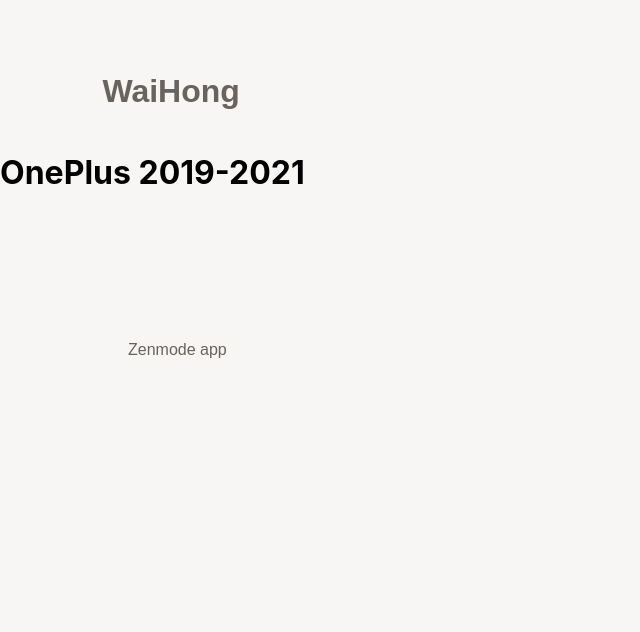
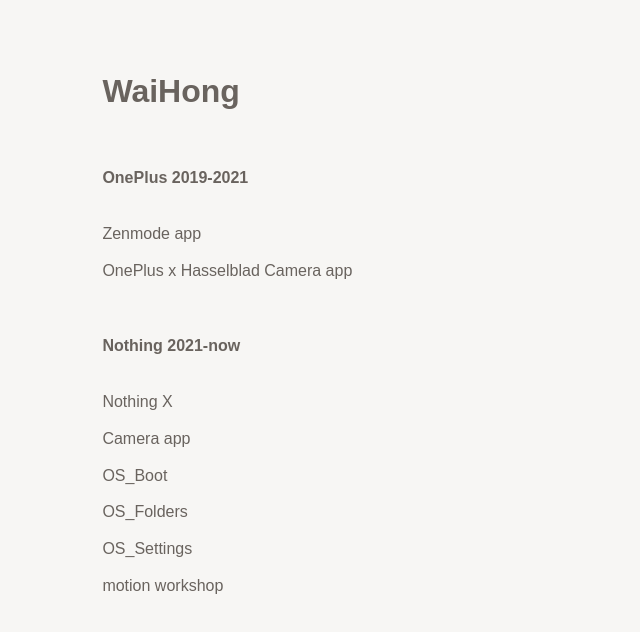
Before and after one commit to Waihonglim94/portfolio, a React (Create React App) app: page / in a window 1280 px wide. Shown: the top 632 px of the page, without its empty margins (0-640 px from the left). Built offline with nearby package versions, Linux system fonts and the light colour scheme.

Commit message:
left side ui and fixing video replay bugs

```diff
--- a/src/App.css
+++ b/src/App.css
@@ -9,7 +9,6 @@
 }
 
 .App-header {
-  background-color: #F7F6F4;
   min-height: 20%;
   display: flex;
   flex-direction: column;
@@ -20,35 +19,55 @@
   font-size: calc(8px + 1vmin);
   color: #69635E;
   font-family: 'Bricolage Grotesque', sans-serif;
+  font-weight: bolder;
 }
 
-.App-link {
-  color: #61dafb;
+.container {
+  display: flex;
 }
 
+.list-container {
+  flex-direction: column; /* Display the list items below each other */
+  padding-left: 8%;
+  flex: 1;
+}
+
+.Title-header {
+  display: flex;
+  flex-direction: column;
+  align-items: left;
+  justify-content: top;
+  padding-top: 10%;
+  padding-bottom: 10%;
+  font-size: calc(8px + 1vmin);
+  color: #69635E;
+  font-family: 'Bricolage Grotesque', sans-serif;
+  font-weight: bold;
+}
 
 ul.custom-list {
+  flex-direction: column;
   list-style-type: none; /* Change the bullet style */
   margin: 0; /* Remove default margin */
-  padding: 10%; /* Remove default padding */
+  padding: 0;
   font-family: 'Bricolage Grotesque', sans-serif;
   background-color: #F7F6F4; /* Change the background color */
 }
 
 /* Target the <li> elements */
 ul.custom-list li {
-  margin-bottom: 10%; /* Add spacing between list items */
+  margin-bottom: 5%; /* Add spacing between list items */
   font-size: 16px; /* Change the font size */
   color: #69635E; /* Change the text color */
 }
 
-/* Add this CSS to your stylesheet */
+/*for list hover effect */
 .year-popup {
   /* position: absolute; */
   position: absolute;
   top: 0;
-  left: -60px; /* Adjust the left value to control the distance from the project title */
-  padding: 5px;
+  left: -80px; /* Adjust the left value to control the distance from the project title */
+  padding-left: 7%;
   color: #69635E;
   display: none; /* Initially hide the year popup */
 }
@@ -61,6 +80,31 @@
 .work-item {
   position: relative; /* Ensure proper positioning of the year popup */
   /* Add other styles for the work title here */
+}
+
+/* Style for the work-info container */
+.work-info {
+  position: relative; /* Ensure proper positioning of the year popup */
+  padding-left: 0px; /* Adjust this value to create space for the year popup */
+  transition: padding-left 0.2s; /* Add a smooth transition effect */
+}
+
+/* Move the project name to the right when hovering */
+.work-item.hovered .work-info {
+  padding-left: 80px; /* Adjust this value to move the name to the right */
+  font-weight: bold;
+  cursor: pointer;
+}
+
+/* Define styles for the container */
+.video-container {
+  align-items: center; /* Vertically center the content */
+  justify-content: flex-end; /* Align content to the right */
+  width: 30%;
+  height: 100vh; /* Make the container fill the entire viewport height */
+  padding: 0 20px; /* Add padding for spacing */
+  position: relative; /* Relative positioning to allow absolute positioning of the video player */
+  flex: 2;
 }
 
 /* Define the Bricolage Grotesque font */
@@ -85,3 +129,6 @@
     animation: App-logo-spin infinite 20s linear;
   }
 }
+.App-link {
+  color: #61dafb;
+}
--- a/src/App.js
+++ b/src/App.js
@@ -1,12 +1,13 @@
 // import logo from './logo.svg';
 import './App.css';
 import WorkList from './WorkList'; // Import your component
+import React, { useState } from 'react';
 
 const works= [
   {
     "name":"Zenmode app",
     // "url":process.env.PUBLIC_URL + "Videos/test1.mp4",
-    "url":"https://www.youtube.com/watch?v=h6oGqvoWIks&ab_channel=OnePlus",
+    "url":"h6oGqvoWIks",
     "year":"2020",
     "isYoutube":true,
     "company":"Oneplus"
@@ -15,57 +16,70 @@
   {
     "name":"OnePlus x Hasselblad Camera app",
     "url":"http://commondatastorage.googleapis.com/gtv-videos-bucket/sample/BigBuckBunny.mp4",
-    "year":"2020-2021",
-    "isYoutube":false
+    "year":"2021",
+    "isYoutube":false,
+    "company":"Oneplus"
   },
 
   {
     "name":"Nothing X",
-    "url":"http://commondatastorage.googleapis.com/gtv-videos-bucket/sample/BigBuckBunny.mp4",
-    "year":"2023"
+    "url":process.env.PUBLIC_URL + "Videos/test1.mp4",
+    "year":"2022",
+    "isYoutube":false,
+    "company":"Nothing"
   },
 
   {
     "name":"Camera app",
     "url":"http://commondatastorage.googleapis.com/gtv-videos-bucket/sample/BigBuckBunny.mp4",
-    "year":"2023"
+    "year":"2023",
+    "isYoutube":false,
+    "company":"Nothing"
   },
 
   {
     "name":"OS_Boot",
     "url":"http://commondatastorage.googleapis.com/gtv-videos-bucket/sample/BigBuckBunny.mp4",
-    "year":"2023"
+    "year":"2023",
+    "isYoutube":false,
+    "company":"Nothing"
   },
 
   {
     "name":"OS_Folders",
     "url":"http://commondatastorage.googleapis.com/gtv-videos-bucket/sample/BigBuckBunny.mp4",
-    "year":"2023"
+    "year":"2023",
+    "isYoutube":false,
+    "company":"Nothing"
   },
 
   {
     "name":"OS_Settings",
     "url":"http://commondatastorage.googleapis.com/gtv-videos-bucket/sample/BigBuckBunny.mp4",
-    "year":"2023"
+    "year":"2023",
+    "isYoutube":false,
+    "company":"Nothing"
   },
 
   {
     "name":"motion workshop",
     "url":"http://commondatastorage.googleapis.com/gtv-videos-bucket/sample/BigBuckBunny.mp4",
-    "year":"2023"
+    "year":"2023",
+    "isYoutube":false,
+    "company":"Nothing"
   }
 ]
 
 function App() {
+  const [selectedVideo, setSelectedVideo] = useState(null);
+
   return (
     <div className="App">
       <header className="App-header">
         <h1>WaiHong</h1>
       </header>
 
-
-      <WorkList works={works} />
-
+        <WorkList works={works} selectedVideo={selectedVideo} onSelectVideo={setSelectedVideo} />
     </div>
   );
 }
--- a/src/WorkList.js
+++ b/src/WorkList.js
@@ -1,96 +1,3 @@
-// // WorkList.js
-// import React, { useState } from 'react';
-// import VideoJS from './Videojs'
-// import videojs from 'video.js';
-// import YouTube from 'react-youtube';
-
-
-// function WorkList({ works, selectedWork, onSelectWork }) {
-//     // function onSelectWork(url){
-//     //     console.log(url)
-//     // }
-//     const [selectedVideoUrl, setSelectedVideoUrl] = useState(null);
-//     const [hoveredWork, setHoveredWork] = useState(null);
-
-//     const playerRef = React.useRef(null);
-
-//     const handleItemClick = (videoUrl, index) => {
-//       setSelectedVideoUrl(videoUrl);
-//       setHoveredWork(index); // Set hovered item when clicked
-//     };
-
-//     const handleMouseEnter = (index) => {
-//       setHoveredWork(index);
-//     };
-
-//     const handleMouseLeave = () => {
-//       setHoveredWork(null); // Clear hovered item on mouse leave
-//     };
-
-//   const youtubeVideoId = "https://www.youtube.com/watch?v=h6oGqvoWIks&ab_channel=OnePlus";
-//   const videoJsOptions = {
-//     autoplay: true,
-//     controls: false,
-//     responsive: true,
-//     fluid: true,
-//     sources: selectedVideoUrl ? [ { src: selectedVideoUrl, type: 'video/mp4', }, ] : [],
-//   };
-
-//   const handlePlayerReady = (player) => {
-//     playerRef.current = player;
-
-//     // You can handle player events here, for example:
-//     player.on('waiting', () => {
-//       videojs.log('player is waiting');
-//     });
-
-//     player.on('dispose', () => {
-//       videojs.log('player will dispose');
-//     });
-//   };
-
-//   return (
-//     <div>
-//         {/* <ul class="custom-list" className="work-list"> */}
-//         <ul class="custom-list">
-//         {works.map((work, index) => (
-//           <li
-//             key={index}
-//             className={`work-item ${selectedWork === index ? 'selected' : ''} ${
-//               hoveredWork === index ? 'hovered' : ''
-//             }`}
-//             onClick={() => handleItemClick(work.url, index)}
-//             onMouseEnter={() => handleMouseEnter(index)}
-//             onMouseLeave={handleMouseLeave}
-//           >
-//             {work.name}
-//             {hoveredWork === index && (
-//               <div className="year-popup">{work.year}</div>
-//             )}
-//           </li>
-//         ))}
-//       </ul>
-
-
-//         {selectedVideoUrl &&
-//         ( <div>
-//             {/* <VideoJS options={videoJsOptions} onReady={handlePlayerReady} /> */}
-//             {work.isYoutube ? (
-//               <YouTube videoId={youtubeVideoId} />
-//             ) : (
-//               <VideoJS options={videoJsOptions} onReady={handlePlayerReady} />
-//             )}
-
-//         </div> )}
-//     </div>
-
-//   );
-// }
-
-// //trying to get credential test test test
-// export default WorkList;
-
-
 // WorkList.js
 import React, { useState } from 'react';
 import VideoJS from './Videojs'
@@ -98,36 +5,15 @@
 import YouTube from 'react-youtube';
 
 
-function WorkList({ works, selectedWork, onSelectWork }) {
-    // function onSelectWork(url){
-    //     console.log(url)
-    // }
-    const [selectedVideo, setSelectedVideo] = useState(null);
-    const [hoveredWork, setHoveredWork] = useState(null);
-
-    const playerRef = React.useRef(null);
-
-    const handleItemClick = (work, index) => {
-      setSelectedVideo(work);
-      setHoveredWork(index); // Set hovered item when clicked
-    };
-
-    const handleMouseEnter = (index) => {
-      setHoveredWork(index);
-    };
-
-    const handleMouseLeave = () => {
-      setHoveredWork(null); // Clear hovered item on mouse leave
-    };
-
-  // const youtubeVideoId = "https://www.youtube.com/watch?v=h6oGqvoWIks&ab_channel=OnePlus";
+const VideoPlayer = React.memo(({ video }) => {
   const videoJsOptions = {
     autoplay: true,
     controls: false,
     responsive: true,
     fluid: true,
-    sources: selectedVideo ? [ { src: selectedVideo.url, type: 'video/mp4', }, ] : [],
+    sources: video ? [ { src: video.url, type: 'video/mp4', }, ] : [],
   };
+  const playerRef = React.useRef(null);
 
   const handlePlayerReady = (player) => {
     playerRef.current = player;
@@ -141,11 +27,42 @@
       videojs.log('player will dispose');
     });
   };
+  return (
+    video?
+      (video.isYoutube ?
+        <YouTube videoId={selectedWork.url} autoplay={true}/>
+       :
+        <VideoJS options={videoJsOptions} onReady={handlePlayerReady} />
+      ):
+      <></>
+
+  );
+});
+
+function WorkList({ works, selectedWork, onSelectWork }) {
+    // function onSelectWork(url){
+    //     console.log(url)
+    // }
+    const [selectedVideo, setSelectedVideo] = useState(null);
+    const [hoveredWork, setHoveredWork] = useState(null);
+
+    const handleItemClick = (work, index) => {
+      setSelectedVideo(work);
+      setHoveredWork(index); // Set hovered item when clicked
+    };
+
+    const handleMouseEnter = (index) => {
+        setHoveredWork(index)
+    };
+
+    const handleMouseLeave = () => {
+      setHoveredWork(null); // Clear hovered item on mouse leave
+    };
 
   return (
-    <div>
-        {/* <ul class="custom-list" className="work-list"> */}
-        <h1>OnePlus 2019-2021</h1>
+    <div className='container'>
+      <div className='list-container'>
+        <header className="Title-header">OnePlus 2019-2021</header>
         <ul className="custom-list" id="oneplus project">
         {works.map((work, index) => ( (work.company ==="Oneplus" ) ?
           <li
@@ -157,25 +74,43 @@
             onMouseEnter={() => handleMouseEnter(index)}
             onMouseLeave={handleMouseLeave}
           >
-            {work.name}
+            <div className="work-info">
             {hoveredWork === index && (
               <div className="year-popup">{work.year}</div>
             )}
+              {work.name}
+            </div>
           </li> : <></>
         ))}
       </ul>
 
+      <header className="Title-header">Nothing 2021-now</header>
+      {console.log("page_updated")}
+        <ul className="custom-list" id="nothing project">
+          {works.map((work, index) => ( (work.company ==="Nothing" ) ?
+            <li
+              key={index}
+              className={`work-item ${selectedWork === index ? 'selected' : ''} ${
+                hoveredWork === index ? 'hovered' : ''
+              }`}
+              onClick={() => handleItemClick(work, index)}
+              onMouseEnter={() => handleMouseEnter(index)}
+              onMouseLeave={handleMouseLeave}
+            >
+              <div className="work-info">
+              {hoveredWork === index && (
+                <div className="year-popup">{work.year}</div>
+              )}
+                {work.name}
+              </div>
+            </li> : <></>
+          ))}
+        </ul>
+      </div>
 
-        {selectedVideo &&
-        ( <div>
-            {console.log(selectedVideo.name)}
-            {selectedVideo.isYoutube ? (
-              <YouTube videoId={"h6oGqvoWIks"} />
-            ) : (
-              <VideoJS options={videoJsOptions} onReady={handlePlayerReady} />
-            )}
-
-        </div> )}
+      <div className="video-container">
+        <VideoPlayer video={selectedVideo}/>
+      </div>
     </div>
 
   );
```
